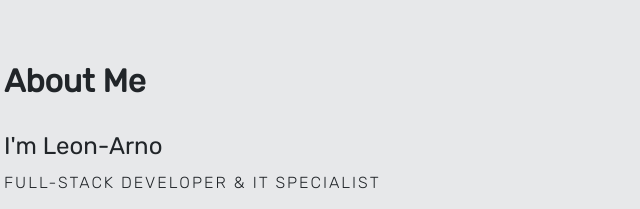
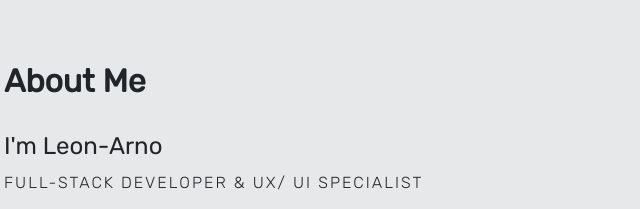
Before and after one commit to Leon-Arno/Portfolio, a website built with webpack: page index.html in a window 1280 px wide. Shown: the part 746-955 px from the top of the page, 556-1196 px from the left. Built offline with nearby package versions, Linux system fonts and the light colour scheme; files whose address does not match are found by name.

Commit message:
Description update.

```diff
--- a/index.html
+++ b/index.html
@@ -147,7 +147,7 @@
             <div class="about">
               <h3 class="pb-4">About Me</h3>
               <h4 class="my-name">I'm Leon-Arno</h4>
-              <p class="profession">FULL-STACK DEVELOPER & IT SPECIALIST</p>
+              <p class="profession">FULL-STACK DEVELOPER & UX/ UI SPECIALIST</p>
               <p>
                 Hi,<br />
                 I am Leon-Arno, a developer and IT specialist based in Berlin,
```
